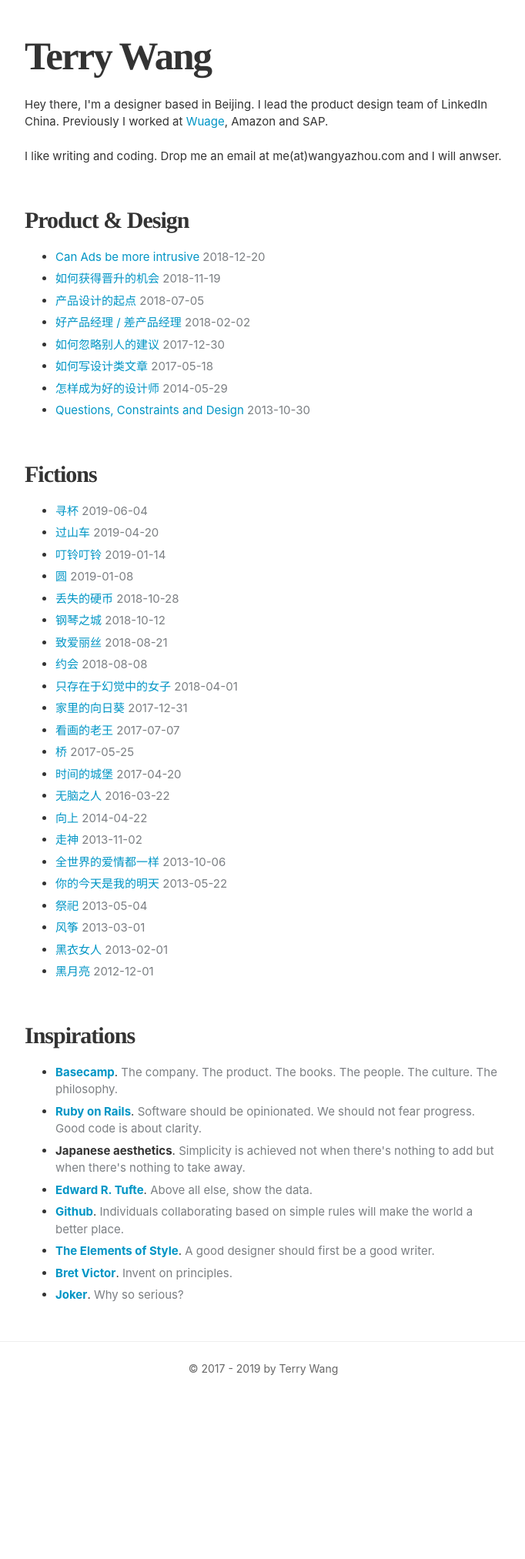
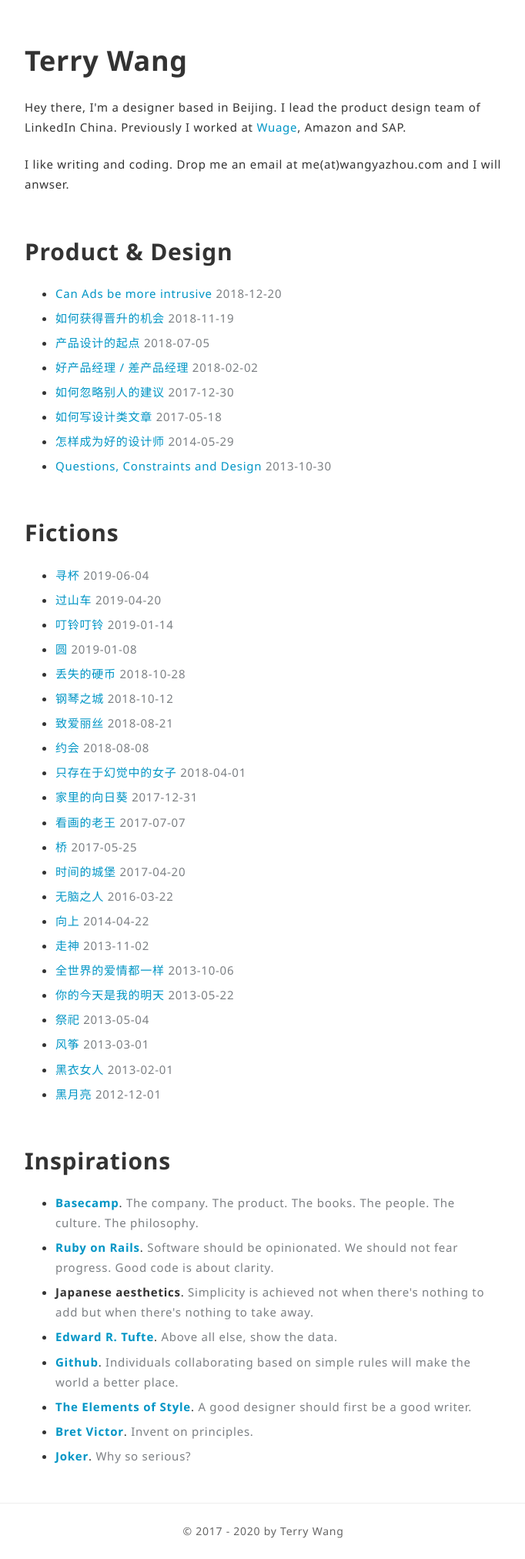
Before and after one commit to lvterry/lvterry.github.io, a Jekyll site: the page built from index.html, in a window 1280 px wide. Shown: the whole page at 77% size, without its empty margins (298-980 px from the left). Built offline with Jekyll 4.4.1, drawn with Linux system fonts in a browser that asks for light colours; before the commit the page ends 1812 px from its top, so only the background shows below that.

Commit message:
adjust style

```diff
--- a/_layouts/default.html
+++ b/_layouts/default.html
@@ -21,6 +21,6 @@
 
     {{ content }}
 
-    <footer>&copy; 2017 - 2019 by Terry Wang</footer>
+    <footer>&copy; 2017 - 2020 by Terry Wang</footer>
   </body>
 </html>
--- a/assets/css/style.css
+++ b/assets/css/style.css
@@ -1,11 +1,12 @@
 body {
   font-size: 15px;
-  font-family: -apple-system,BlinkMacSystemFont,'Segoe UI',Roboto,Oxygen,Ubuntu,Cantarell,'Fira Sans','Droid Sans','Helvetica Neue','Microsoft Yahei',sans-serif;
-  line-height: 1.5;
+  font-family: 'Chinese Quote', 'Segoe UI', Roboto, 'PingFang SC', 'Hiragino Sans GB', 'Microsoft YaHei', 'Helvetica Neue', Helvetica, Arial, sans-serif, 'Apple Color Emoji';
+  line-height: 1.74;
   color: #333;
   background-color: #fff;
   padding: 0;
   margin: 0;
+  letter-spacing: 0.05em;
 }
 
 main {
@@ -48,21 +49,16 @@ li {
 }
 
 h1, h2 {
-  font-family: times, Times New Roman, times-roman, georgia, serif;
   margin: 48px 0 0 0;
   color: #333;
 }
 
 h1 {
-  font-size: 51px;
-  letter-spacing: -2px;
-  line-height: 1;
-  margin-bottom: 0.5em;
+  font-size: 36px;
 }
 
 h2 {
   font-size: 30px;
-  letter-spacing: -1px;
 }
 
 .weak {
@@ -87,3 +83,10 @@ hr {
 img {
   max-width: 100%;
 }
+
+blockquote {
+  border-left: 7px solid #eee;
+  margin-left: 12px;
+  padding: 4px 24px 4px 24px;
+  color: #666;
+}
```
